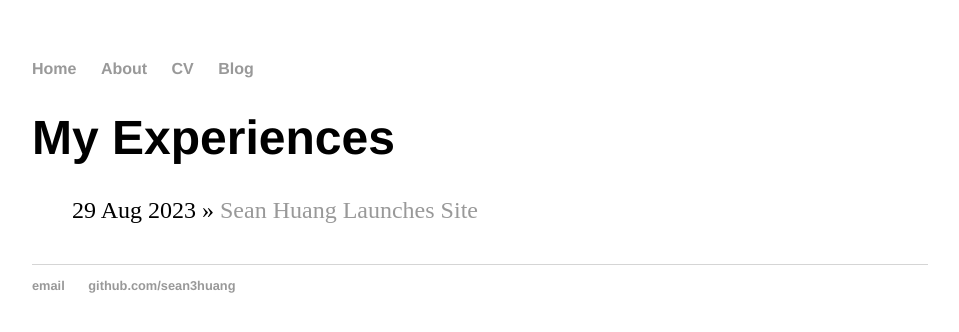
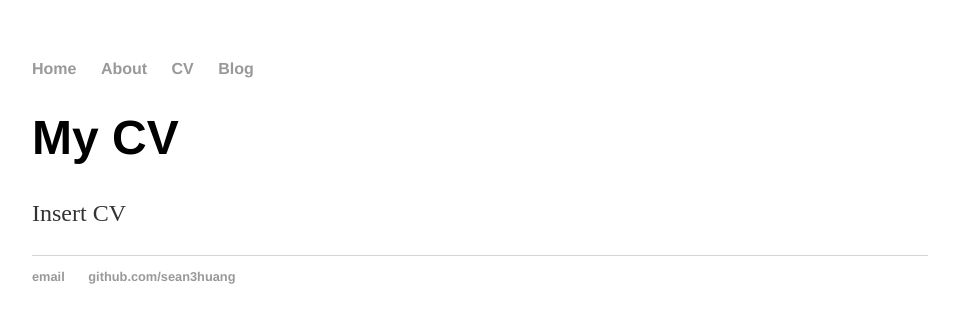
Before and after one commit to sean3huang/sean3huang.github.io, a Jekyll site: the page built from cv/index.html, in a window 1280 px wide. Shown: the top 332 px of the page, without its empty margins (160-1119 px from the left). Built offline with Jekyll 4.4.1, drawn with Linux system fonts in a browser that asks for light colours.

Commit message:
Update index.html

```diff
--- a/cv/index.html
+++ b/cv/index.html
@@ -1,11 +1,8 @@
 ---
 layout: default
-title: My Experiences
+title: CV
 ---
-	<h1>{{ page.title }}</h1>
-	<ul class="posts">
-
-	  {% for post in site.posts %}
-	    <li><span>{{ post.date | date_to_string }}</span> » <a href="{{ post.url }}" title="{{ post.title }}">{{ post.title }}</a></li>
-	  {% endfor %}
-	</ul>
+<div class="blurb">
+	<h1>My CV</h1>
+	<p>Insert CV</a></p>
+</div><!-- /.blurb -->
```
